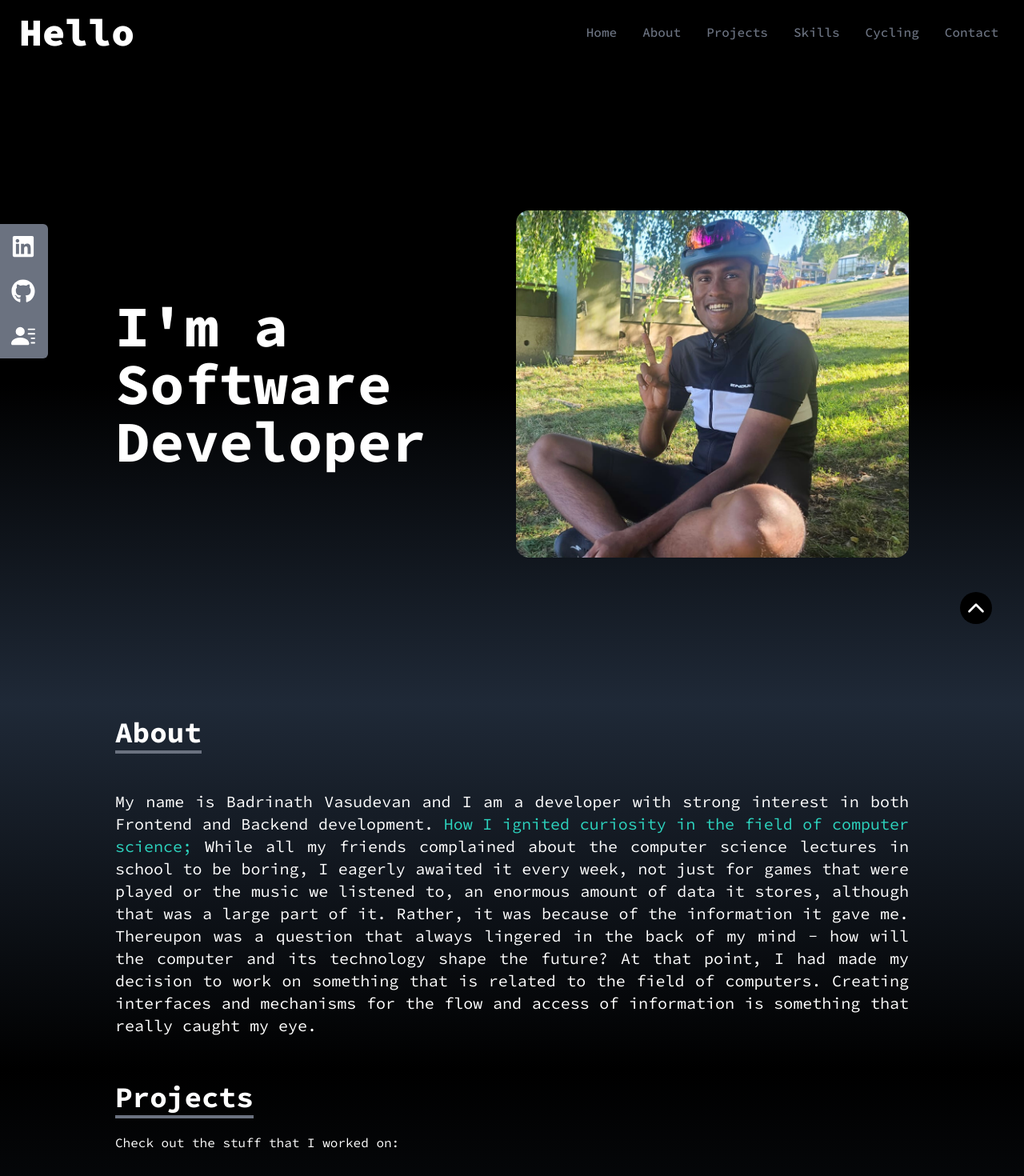
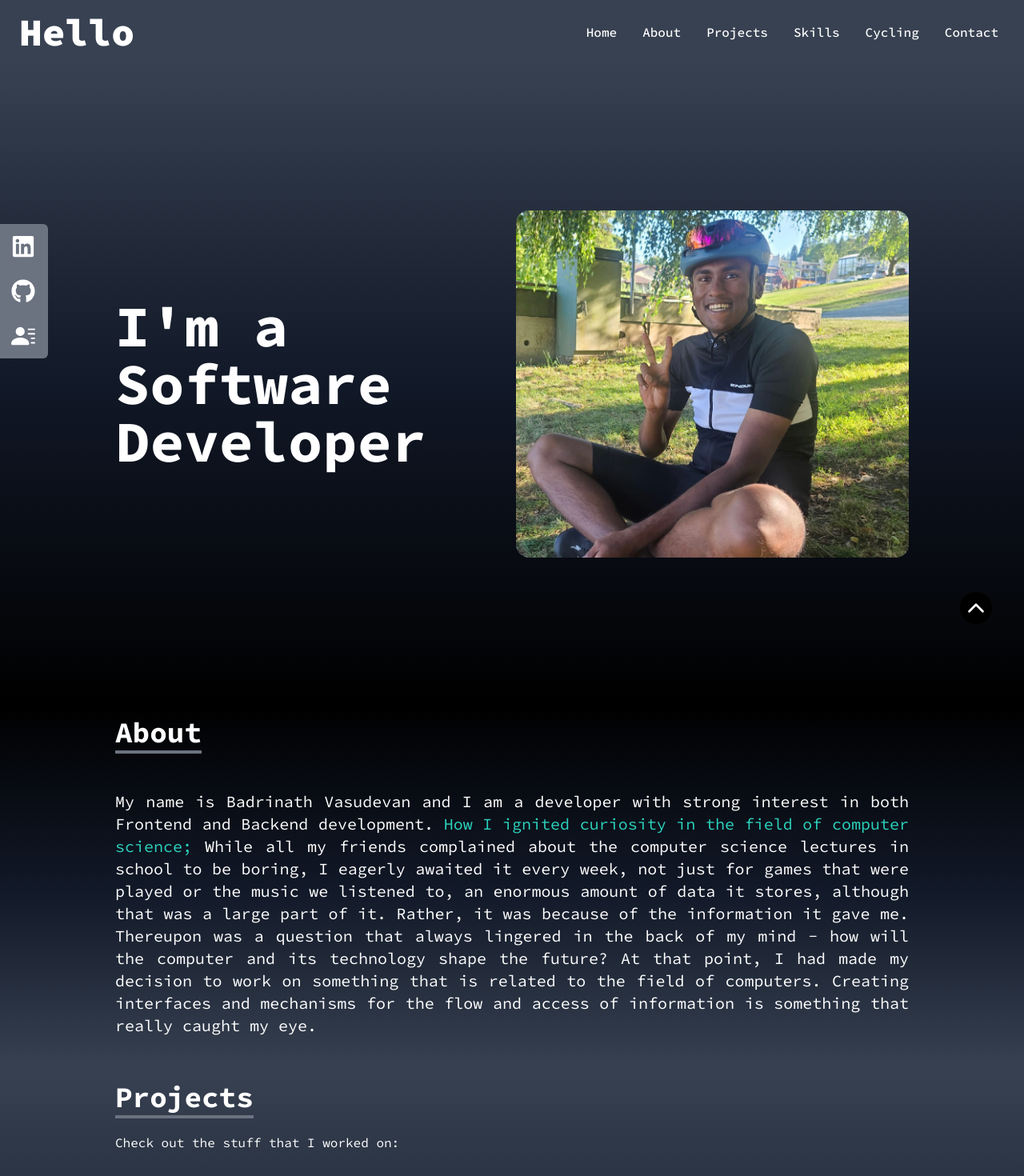
Before and after one commit to badri119/portfolio-react, a React (Create React App) app: page / in a window 1280 px wide. Shown: the top 1470 px of the page at 80% size. Built offline with nearby package versions, Linux system fonts and the light colour scheme; the HTML template or start-up script is replaced by a standard one.

Commit message:
Added a Footer and changed resume

```diff
--- a/src/App.js
+++ b/src/App.js
@@ -6,6 +6,7 @@ import NavBar from "./components/NavBar";
 import Projects from "./components/Projects";
 import Skills from "./components/Skills";
 import SocialLinks from "./components/SocialLinks";
+import Footer from "./components/Footer";
 import { Helmet } from "react-helmet";
 import { IoChevronUp } from "react-icons/io5";
 import React, { useEffect, useRef, useState } from "react";
@@ -42,7 +43,7 @@ const RevealOnScroll = ({ children }) => {
 function App() {
   return (
     <div id="top">
-      <div className=" fixed w-10 h-10 rounded-full flex justify-center items-center bg-black z-10 bottom-5 right-10">
+      <div className=" fixed w-10 h-10 rounded-full flex justify-center items-center bg-black z-10 bottom-5 right-10 transition ease-in-out delay-120 hover:bg-slate-800 hover:-translate-y-1 hover:scale-110 duration-300 ">
         <a href="#top">
           <IoChevronUp color="white" size={30} />
         </a>
@@ -55,29 +56,34 @@ function App() {
       <NavBar />
       <Home />
       <SocialLinks />
-      <div className="w-full bg-gradient-to-b from-gray-800 to-black text-white">
+      <div className="w-full bg-gradient-to-b from-black via-gray-900 to-gray-700 text-white">
         <RevealOnScroll>
           <About />
         </RevealOnScroll>
       </div>
-      <div className="bg-gradient-to-b from-black to-gray-800 w-full text-white">
+      <div className="bg-gradient-to-b from-gray-700 via-gray-900 to-black text-white">
         <RevealOnScroll>
           <Projects />
         </RevealOnScroll>
       </div>
-      <div className="bg-gradient-to-b from-gray-800 to-black w-full ">
+      <div className="bg-gradient-to-b from-black via-gray-900 to-gray-700 w-full ">
         <RevealOnScroll>
           <Skills />
         </RevealOnScroll>
       </div>
-      <div className=" w-full bg-gradient-to-b from-black to-gray-800 text-white  ">
+      <div className=" w-full bg-gradient-to-b from-gray-700 via-gray-900 to-black text-white  ">
         <RevealOnScroll>
           <Cycling />
         </RevealOnScroll>
       </div>
-      <div className="w-full bg-gradient-to-b from-gray-800 to-black  p-4 text-white">
+      <div className="w-full bg-gradient-to-b from-black via-gray-900 to-gray-700 p-4 text-white">
         <RevealOnScroll>
           <Contact />
+        </RevealOnScroll>
+      </div>
+      <div className="w-full bg-gradient-to-b from-gray-700 via-gray-900 to-black text-white  ">
+        <RevealOnScroll>
+          <Footer />
         </RevealOnScroll>
       </div>
     </div>
--- /dev/null
+++ b/src/components/Footer.jsx
@@ -0,0 +1,17 @@
+import React from "react";
+import "./css/Footer.css";
+
+const Footer = () => {
+  const year = new Date().getFullYear();
+  return (
+    <div class="text-center pb-10 pt-12">
+      <p className="text-slate-500 style_text">
+        All code on my GitHub is open for unrestricted use, no copyrights
+        reserved. Feel free to utilize it as needed.
+        <p>Uncopyright {year}. </p>
+      </p>
+    </div>
+  );
+};
+
+export default Footer;
--- a/src/components/Home.jsx
+++ b/src/components/Home.jsx
@@ -1,20 +1,29 @@
-import React from 'react'
-import Avatar from '../assets/avatar.png'
-
+import React from "react";
+import Avatar from "../assets/avatar.png";
 
 const Home = () => {
   return (
-    <div name='home' className=' h-screen w-full bg-gradient-to-b from-black via-black to-gray-800'>
-        <div className=' max-w-screen-lg mx-auto flex flex-col items-center justify-center h-full px-4 md:flex-row'>
-            <div className=' flex flex-col justify-center h-full'>
-                <h2 className=' text-4xl sm:text-7xl font-bold text-white'> I'm a Software Developer</h2>
-            </div>
-            <div>
-                <img src={Avatar} alt='my profile' className=' rounded-2xl mx-auto w-2/3 md:w-full'/>
-            </div>
+    <div
+      name="home"
+      className=" h-screen w-full bg-gradient-to-b from-gray-700 via-gray-900 to-black"
+    >
+      <div className=" max-w-screen-lg mx-auto flex flex-col items-center justify-center h-full px-4 md:flex-row">
+        <div className=" flex flex-col justify-center h-full">
+          <h2 className=" text-4xl sm:text-7xl font-bold text-white">
+            {" "}
+            I'm a Software Developer
+          </h2>
         </div>
+        <div>
+          <img
+            src={Avatar}
+            alt="my profile"
+            className=" rounded-2xl mx-auto w-2/3 md:w-full"
+          />
+        </div>
+      </div>
     </div>
-  )
-}
+  );
+};
 
-export default Home
+export default Home;
--- a/src/components/NavBar.jsx
+++ b/src/components/NavBar.jsx
@@ -33,7 +33,7 @@ const NavBar = () => {
     },
   ];
   return (
-    <div className=" flex justify-between items-center w-full h-20 px-4 text-white bg-black ">
+    <div className=" flex justify-between items-center w-full h-20 px-4 text-white bg-gray-700 ">
       <div>
         <h1 className=" text-5xl font-black ml-2">
           <Typical
@@ -48,7 +48,7 @@ const NavBar = () => {
         {links.map(({ id, link }) => (
           <li
             key={id}
-            className=" px-4 cursor-pointer capitalize font-medium text-gray-500 hover:scale-105 duration-200 "
+            className=" px-4 cursor-pointer capitalize font-medium text-white hover:scale-105 duration-200 "
           >
             <Link to={link} smooth duration={500}>
               {link}
--- a/src/components/SocialLinks.jsx
+++ b/src/components/SocialLinks.jsx
@@ -30,9 +30,8 @@ const SocialLinks = () => {
           Resume <BsFillPersonLinesFill size={30} />
         </>
       ),
-      href: "https://drive.google.com/file/d/1-6L-SXlEg1Wkw-UaAR2oiy-FkhDAnRUs/view?usp=sharing",
+      href: "https://drive.google.com/file/d/1hmc4VBXcOFTXgcYrilV5K85_oUh4FOiY/view?usp=sharing",
       style: "rounded-br-md",
-      download: true,
     },
   ];
 
@@ -51,7 +50,6 @@ const SocialLinks = () => {
             <a
               href={href}
               className="flex justify-between items-center w-full text-white"
-              download={download}
               target="_blank"
               rel="noreferrer"
             >
--- /dev/null
+++ b/src/components/css/Footer.css
@@ -0,0 +1,17 @@
+.style_text {
+  background-image: linear-gradient(270deg, #ff9900, #dc0714, #ff9900);
+  background-size: 200% 100%;
+  background-clip: text;
+  color: transparent;
+  font-weight: bold;
+  animation: shimmer 3.5s ease-in-out infinite;
+}
+
+@keyframes shimmer {
+  0% {
+    background-position: 100% 0;
+  }
+  100% {
+    background-position: -100% 0;
+  }
+}
```
